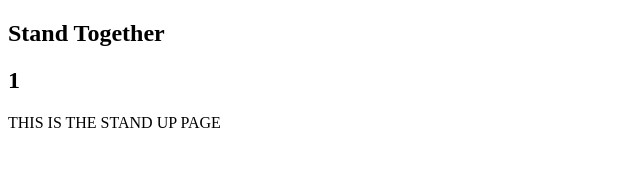
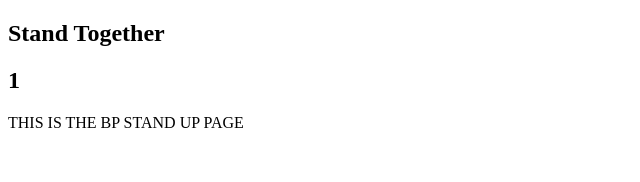
Before and after one commit to michellescripts/stand-together, a React (Create React App) app in the folder stand-together-react/: page /standup/1 in a window 1280 px wide. Shown: the top 182 px of the page, without its empty margins (0-640 px from the left). Built offline with nearby package versions, Linux system fonts and the light colour scheme.

Commit message:
Add boilerplate component file

```diff
--- a/stand-together-react/src/App.js
+++ b/stand-together-react/src/App.js
@@ -7,17 +7,7 @@ import {
 
 // import DiscussionItem from './discussionItem'
 import Splash from './Splash'
-
-const Standup = (props) => {
-  const { match } = props
-  return (
-    <div>
-      <h2>Stand Together</h2>
-      <h2>{match.params.id}</h2>
-      <p>THIS IS THE STAND UP PAGE</p>
-    </div>
-  )
-}
+import BP from './BoilerPlate'
 
 class App extends Component {
   render () {
@@ -26,7 +16,7 @@ class App extends Component {
         <Router>
           <div>
             <Route exact path='/' component={Splash} />
-            <Route path='/standup/:id' component={Standup} />
+            <Route path='/standup/:id' component={BP} />
           </div>
         </Router>
       </div>
--- /dev/null
+++ b/stand-together-react/src/BoilerPlate.js
@@ -0,0 +1,15 @@
+import React from 'react'
+import splashimg from './standpeople.jpg'
+
+const BP = (props) => {
+  const { match } = props
+  return (
+    <div>
+      <h2>Stand Together</h2>
+      <h2>{match.params.id}</h2>
+      <p>THIS IS THE BP STAND UP PAGE</p>
+    </div>
+  )
+}
+
+export default BP
```
Also changed, not shown: 7 other files (tests, documents, lock files or other folders).
